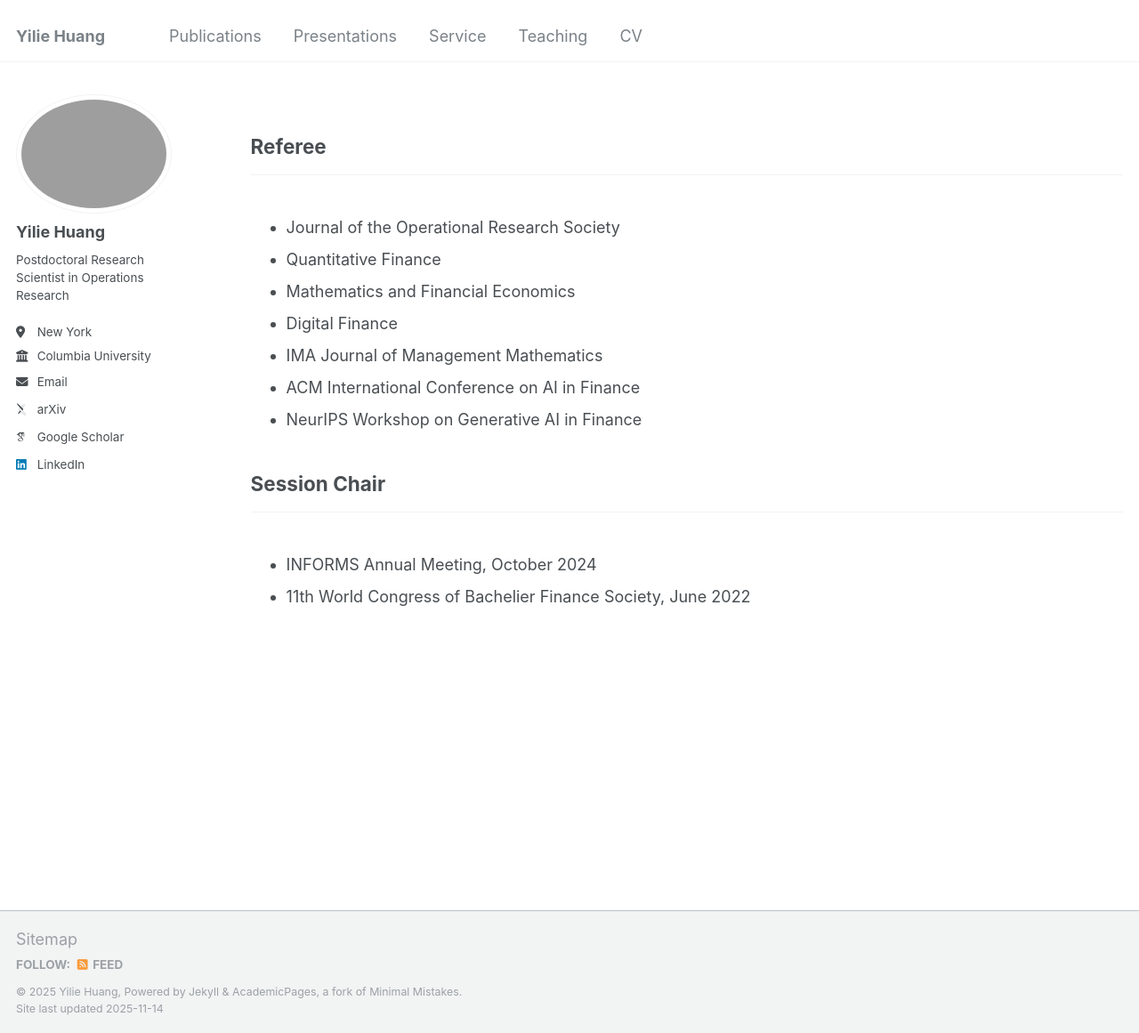
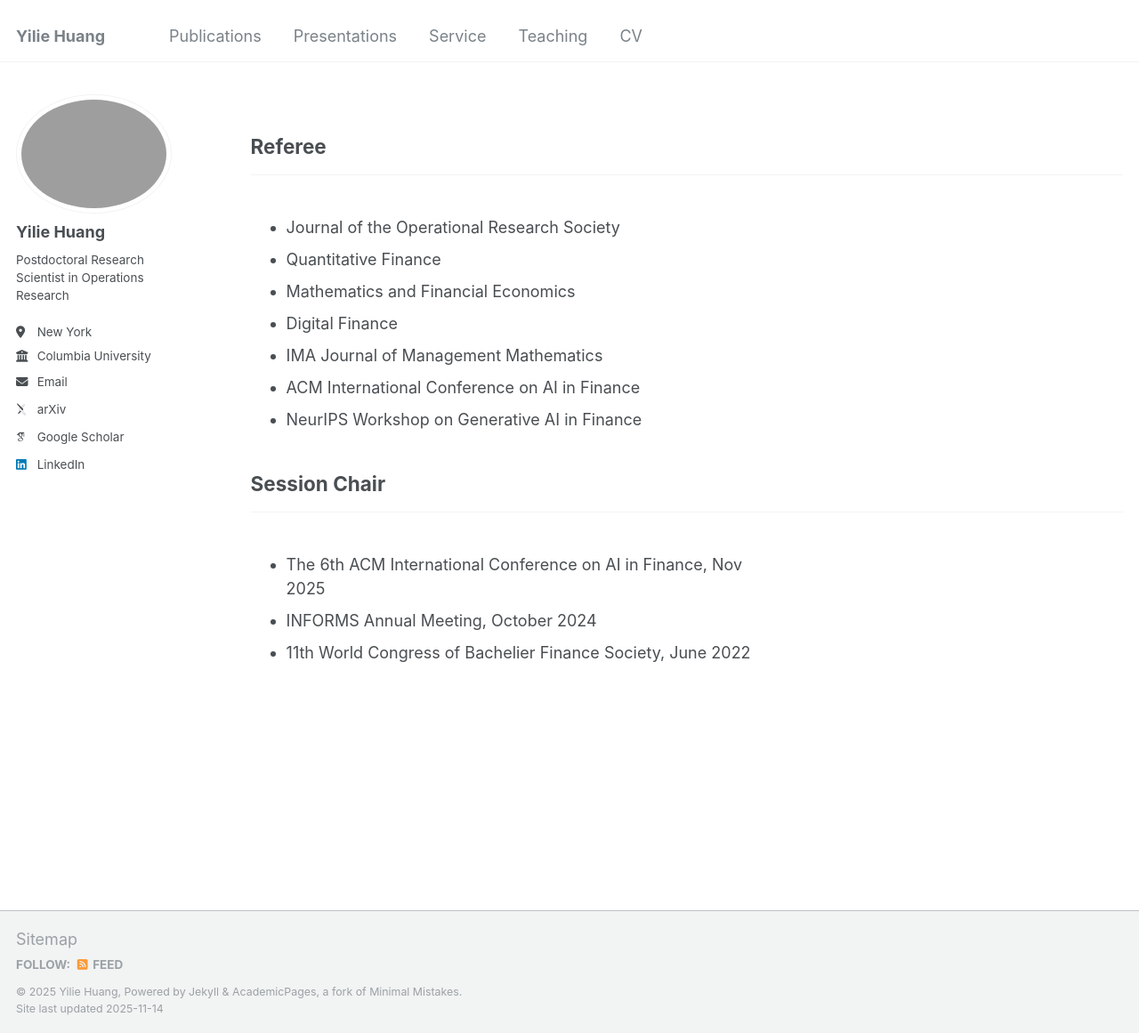
Before and after one commit to yiliehuang/yiliehuang.github.io, a Jekyll site: the page built from _pages/service.html, in a window 1280 px wide and 1161 px high. Shown: the whole window at 89% size. Built offline with Jekyll 4.4.1, drawn with Linux system fonts in a browser that asks for light colours; some web fonts are replaced.

Commit message:
Update sessionchair.md

```diff
--- a/_service/sessionchair.md
+++ b/_service/sessionchair.md
@@ -5,6 +5,7 @@ permalink: /service/sessionchair
 ---
 
 <ul>
+  <li>The 6th ACM International Conference on AI in Finance, Nov 2025</li>
   <li>INFORMS Annual Meeting, October 2024</li>
   <li>11th World Congress of Bachelier Finance Society, June 2022</li>
 </ul>
```
